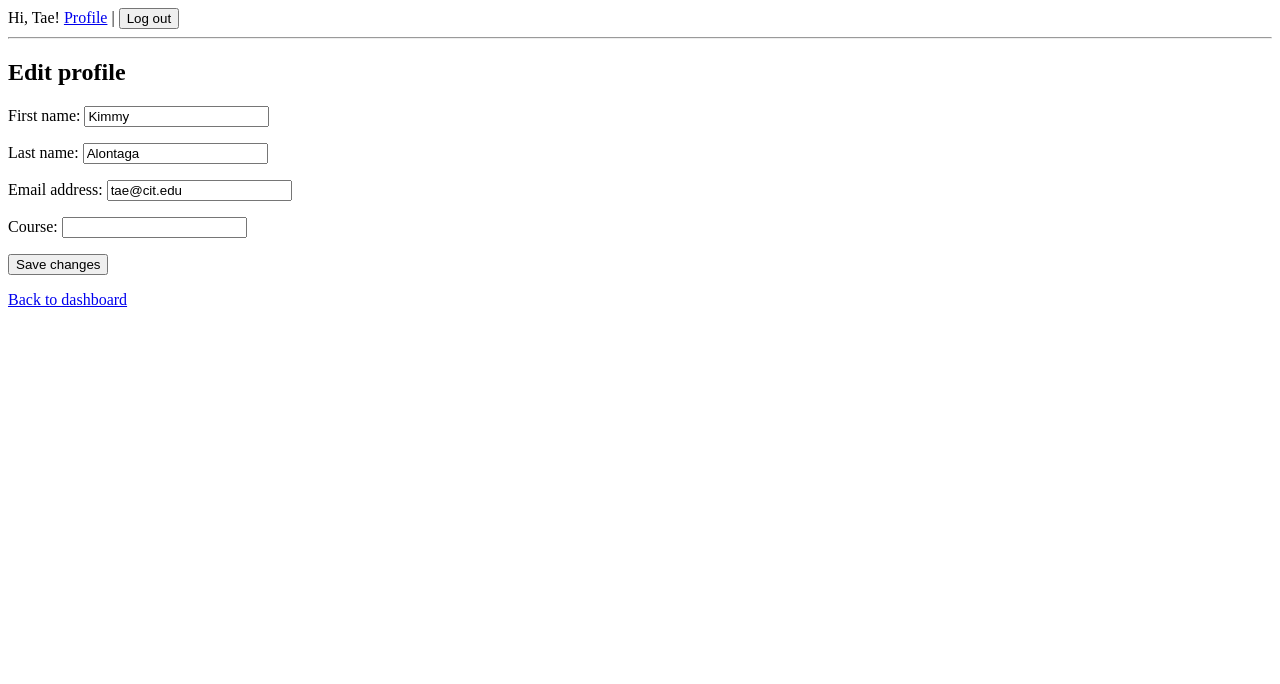
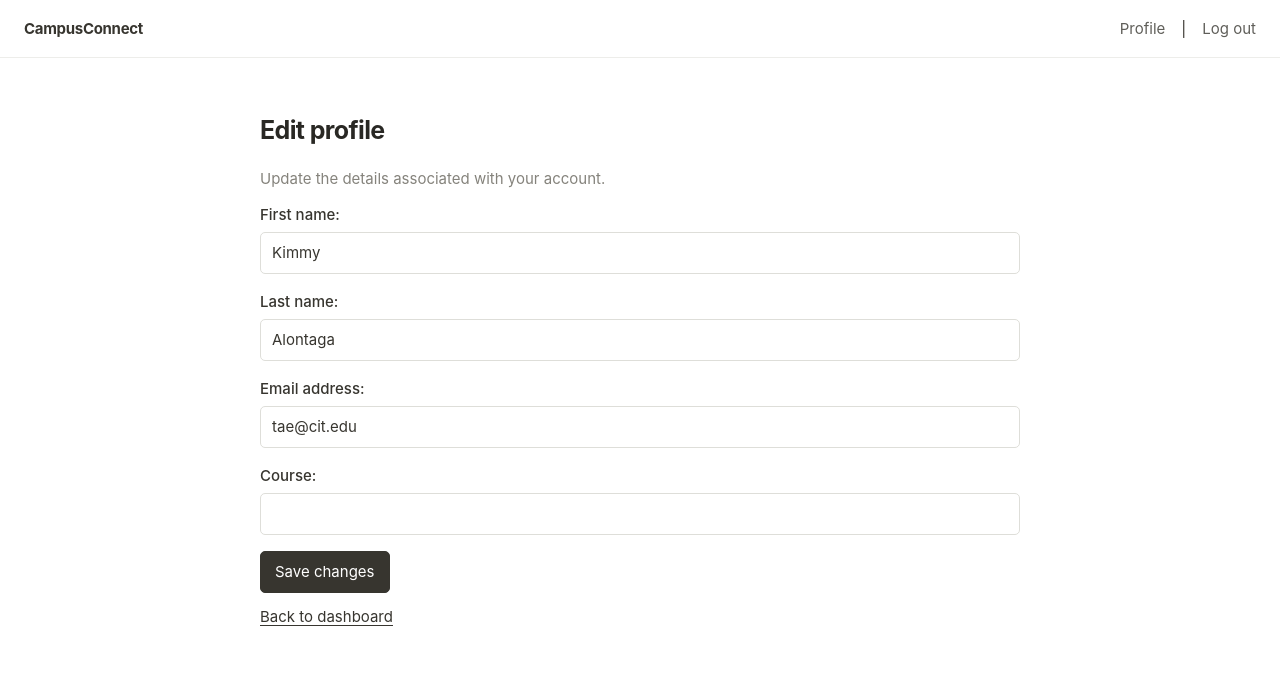
Before and after one commit to ykm1216/CSIT327-G1-Alontaga-Kimmy-FirstDjango, a Django app: page /accounts/profile/ in a window 1280 px wide. Shown: the top 684 px of the page. Run offline with Django 5.2, Linux system fonts and the light colour scheme; a user stored in the database is signed in.

Commit message:
ui design

```diff
--- a/templates/accounts/profile.html
+++ b/templates/accounts/profile.html
@@ -2,6 +2,7 @@
 
 {% block content %}
 <h2>Edit profile</h2>
+<p class="muted">Update the details associated with your account.</p>
 <form method="post">
     {% csrf_token %}
     {{ form.as_p }}
--- a/templates/base.html
+++ b/templates/base.html
@@ -1,32 +1,153 @@
 <!DOCTYPE html>
-<html>
+<html lang="en">
 <head>
     <meta charset="UTF-8">
-    <title>CampusConnect</title>
+    <meta name="viewport" content="width=device-width, initial-scale=1">
+    <title>{% block title %}CampusConnect{% endblock %}</title>
+    <style>
+        :root {
+            color-scheme: light;
+            font-family: -apple-system, BlinkMacSystemFont, "Segoe UI", sans-serif;
+            color: #37352f;
+            background: #fff;
+        }
+
+        * { box-sizing: border-box; }
+
+        body {
+            margin: 0;
+            font-size: 15px;
+            line-height: 1.6;
+        }
+
+        a { color: #37352f; text-underline-offset: 3px; }
+        a:hover { color: #77756f; }
+
+        .site-header {
+            min-height: 58px;
+            padding: 0 24px;
+            display: flex;
+            align-items: center;
+            justify-content: space-between;
+            gap: 20px;
+            border-bottom: 1px solid #ededea;
+        }
+
+        .brand {
+            font-weight: 650;
+            text-decoration: none;
+            letter-spacing: -0.02em;
+        }
+
+        .site-nav {
+            display: flex;
+            align-items: center;
+            gap: 16px;
+        }
+
+        .site-nav form { margin: 0; }
+        .site-nav a, .text-button {
+            color: #5f5e59;
+            font: inherit;
+            text-decoration: none;
+        }
+
+        .text-button {
+            padding: 0;
+            border: 0;
+            background: none;
+            cursor: pointer;
+        }
+
+        .page-content {
+            width: min(100% - 40px, 760px);
+            margin: 56px auto;
+        }
+
+        h1, h2, h3 { color: #292824; line-height: 1.3; letter-spacing: -0.025em; }
+        h1 { margin: 0 0 12px; font-size: 30px; }
+        h2 { margin: 0 0 20px; font-size: 25px; }
+        h3 { font-size: 18px; }
+        p { margin: 12px 0; }
+
+        .auth-panel { width: min(100%, 440px); margin: 40px auto; }
+        .muted { color: #85837c; }
+
+        form p { margin: 0 0 16px; }
+        label { display: block; margin-bottom: 5px; font-weight: 550; }
+        input:not([type="checkbox"]):not([type="radio"]), select, textarea {
+            width: 100%;
+            min-height: 40px;
+            padding: 8px 11px;
+            border: 1px solid #deded9;
+            border-radius: 5px;
+            background: #fff;
+            color: inherit;
+            font: inherit;
+        }
+        input:focus, select:focus, textarea:focus {
+            outline: 2px solid #c9c8c2;
+            outline-offset: 1px;
+        }
+        input[type="checkbox"], input[type="radio"] { accent-color: #37352f; }
+        button:not(.text-button), .button {
+            display: inline-block;
+            padding: 8px 14px;
+            border: 1px solid #37352f;
+            border-radius: 5px;
+            background: #37352f;
+            color: #fff;
+            font: inherit;
+            text-decoration: none;
+            cursor: pointer;
+        }
+        button:not(.text-button):hover, .button:hover { background: #55534d; color: #fff; }
+        ul { padding-left: 22px; }
+        li { margin: 6px 0; }
+        table { width: 100%; border-collapse: collapse; text-align: left; }
+        th, td { padding: 10px 12px; border-bottom: 1px solid #ededea; }
+        th { color: #77756f; font-size: 13px; font-weight: 550; }
+        .notice {
+            margin: 0 0 20px;
+            padding: 10px 13px;
+            border: 1px solid #e8e7e2;
+            border-radius: 5px;
+            background: #f7f7f5;
+        }
+
+        @media (max-width: 520px) {
+            .site-header { padding: 0 16px; }
+            .site-nav { gap: 11px; }
+            .page-content { width: min(100% - 32px, 760px); margin: 36px auto; }
+            h1 { font-size: 26px; }
+            table { font-size: 13px; }
+            th, td { padding: 8px 6px; }
+        }
+    </style>
 </head>
 <body>
-    <nav>
+    <header class="site-header">
+        <a class="brand" href="{% if user.is_authenticated %}{% url 'dashboard' %}{% else %}{% url 'login' %}{% endif %}">CampusConnect</a>
+        <nav class="site-nav" aria-label="Main navigation">
         {% if user.is_authenticated %}
-            <span>Hi, {{ user.username }}!</span>
             <a href="{% url 'profile' %}">Profile</a> |
             <form method="post" action="{% url 'logout' %}" style="display: inline;">
                 {% csrf_token %}
-                <button type="submit">Log out</button>
+                <button class="text-button" type="submit">Log out</button>
             </form>
         {% else %}
-            <a href="{% url 'login' %}">Log in</a> |
+            <a href="{% url 'login' %}">Log in</a>
             <a href="{% url 'signup' %}">Sign up</a>
         {% endif %}
-    </nav>
-    <hr>
-    <main>
+        </nav>
+    </header>
+    <main class="page-content">
         {% if messages %}
             {% for message in messages %}
-                <p>{{ message }}</p>
+                <p class="notice">{{ message }}</p>
             {% endfor %}
         {% endif %}
         {% block content %}{% endblock %}
-
     </main>
 </body>
 </html>
--- a/templates/dashboard/home.html
+++ b/templates/dashboard/home.html
@@ -2,9 +2,9 @@
 
 {% block content %}
 <h1>Dashboard</h1>
-<p>Welcome, {{ user.username }}.</p>
-<p>CampusConnect members: {{ member_count }}</p>
+<p class="muted">Welcome back, {{ user.first_name|default:user.username }}.</p>
+<p>CampusConnect members: <strong>{{ member_count }}</strong></p>
 {% if is_admin %}
-    <p><a href="{% url 'admin_panel' %}">Open admin panel</a></p>
+    <p><a class="button" href="{% url 'admin_panel' %}">Open admin panel</a></p>
 {% endif %}
 {% endblock %}
--- a/templates/registration/login.html
+++ b/templates/registration/login.html
@@ -1,11 +1,13 @@
 {% extends "base.html" %}
 
 {% block content %}
+<section class="auth-panel">
 <h2>Log in</h2>
 <form method="post">
     {% csrf_token %}
     {{ form.as_p }}
-<button type="submit">Log in</button>
+    <button type="submit">Log in</button>
 </form>
-<p>No account? <a href="{% url 'signup' %}">Sign up</a></p>
+<p class="muted">No account? <a href="{% url 'signup' %}">Sign up</a></p>
+</section>
 {% endblock %}
--- a/templates/registration/signup.html
+++ b/templates/registration/signup.html
@@ -1,6 +1,7 @@
 {% extends 'base.html' %}
 
 {% block content %}
+<section class="auth-panel">
 <h2>Sign Up</h2>
 
 <form method="post">
@@ -8,5 +9,5 @@
     {{ form.as_p }}
     <button type="submit">Sign Up</button>
 </form>
-
+</section>
 {% endblock %}
```
Also changed, not shown: db.sqlite3.
